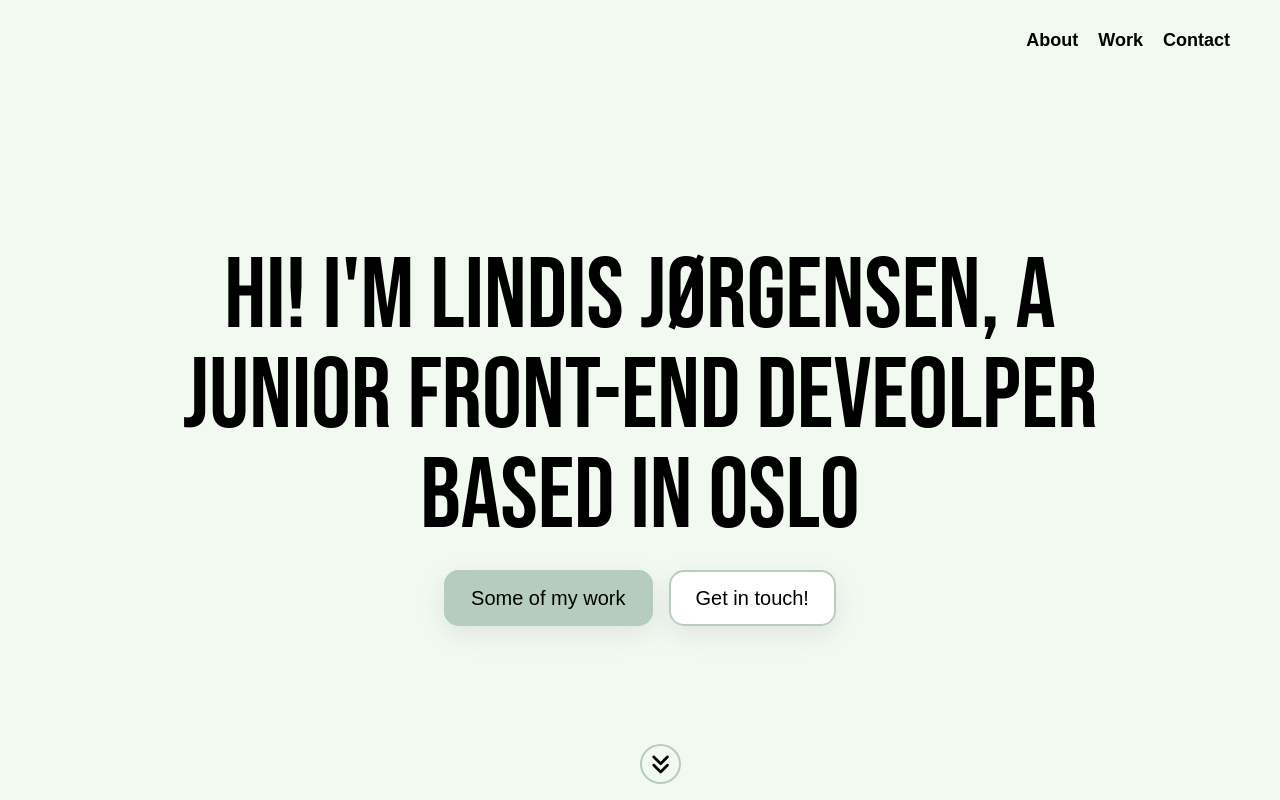
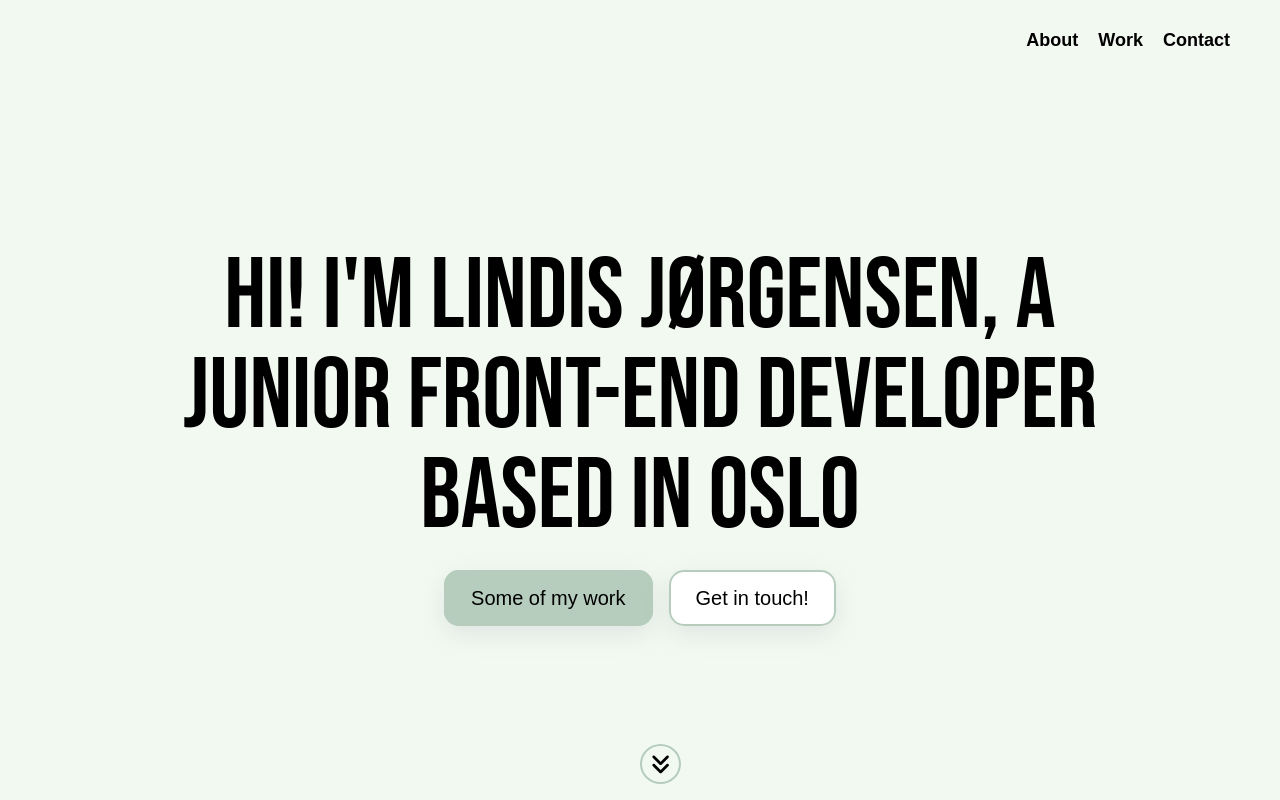
Before and after one commit to lindijor/portfolio, a React (Create React App) app: page / in a window 1280 px wide. Shown: the top 800 px of the page. Built offline with nearby package versions, Linux system fonts and the light colour scheme.

Commit message:
Fixed typo in header

```diff
--- a/src/Header.js
+++ b/src/Header.js
@@ -49,7 +49,7 @@ export default function Header() {
       </nav>
       <div className="header">
         <h1>
-          Hi! I'm Lindis Jørgensen, a junior front-end deveolper based in Oslo
+          Hi! I'm Lindis Jørgensen, a junior front-end developer based in Oslo
         </h1>
         <div className="header-btns">
           <a href="#work" className="btn" onClick={scrollToWork}>
```
